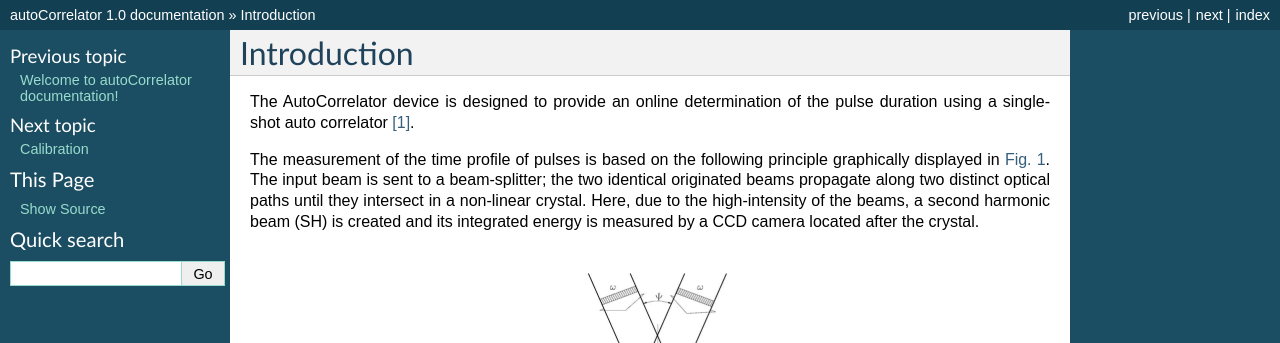
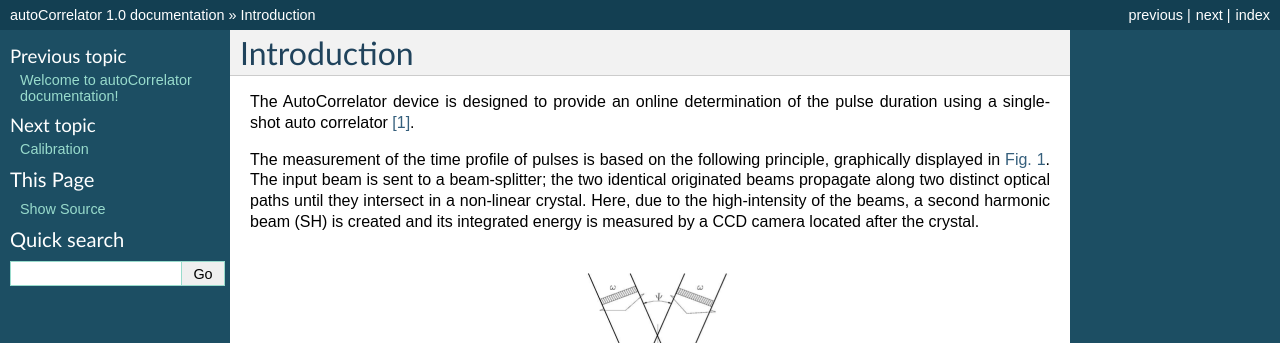
Before and after one commit to European-XFEL/imageProcessor, a Sphinx documentation site: the page built from doc/source/introduction.rst, in a window 1280 px wide and 900 px high. Shown: the top 343 px of the window. Built offline with Sphinx 7.4.7, drawn with Linux system fonts in a browser that asks for light colours.

```diff
--- a/doc/source/introduction.rst
+++ b/doc/source/introduction.rst
@@ -7,7 +7,7 @@ determination of the pulse duration using a single-shot auto
 correlator [1]_.
 
 The measurement of the time profile of pulses is based on the following
-principle graphically displayed in :numref:`Fig. %s <fig-principle>`.
+principle, graphically displayed in :numref:`Fig. %s <fig-principle>`.
 The input beam is sent to a beam-splitter; the two identical originated
 beams propagate along two distinct optical paths until they intersect
 in a non-linear crystal. Here, due to the high-intensity of the beams,
```
